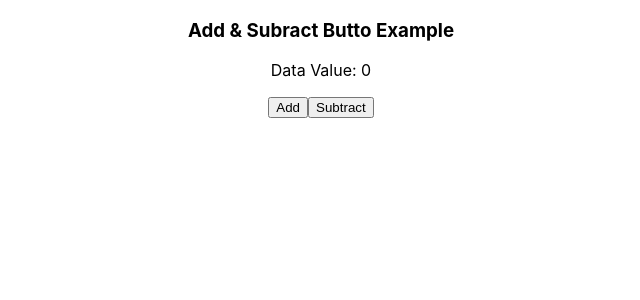
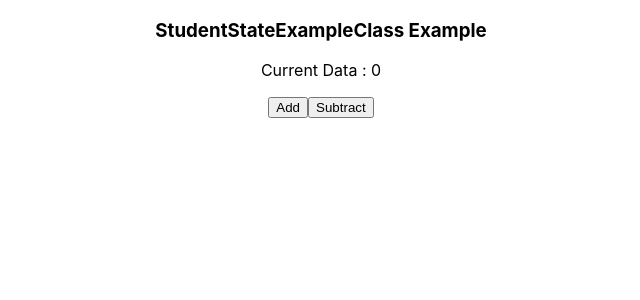
Before and after one commit to Wasiim12345/my_app_1, a React (Create React App) app: page / in a window 1280 px wide. Shown: the top 300 px of the page, without its empty margins (319-959 px from the left). Built offline with nearby package versions, Linux system fonts and the light colour scheme.

Commit message:
useState using class component

```diff
--- a/src/App.js
+++ b/src/App.js
@@ -12,6 +12,7 @@ import StudentStateClass from './StudentStateClass';
 import StudentGetInputBoxData from './StudentGetInputBoxData';
 import StudentGetInputBoxDataButton from './StudentGetInputBoxDataButton';
 import StudentStateExample from './StudentStateExample';
+import StudentStateExampleClass from './StudentStateExampleClass';
 
 function App() {
   return (
@@ -27,7 +28,8 @@ function App() {
       {/* <StudentStateClass /> */}
       {/* <StudentGetInputBoxData /> */}
       {/* <StudentGetInputBoxDataButton /> */}
-      <StudentStateExample />
+      {/* <StudentStateExample /> */}
+      <StudentStateExampleClass />
     </div>
   );
 }
--- /dev/null
+++ b/src/StudentStateExampleClass.js
@@ -0,0 +1,33 @@
+import React, { useState } from 'react';
+
+class StudentExampleClass extends React.Component{
+    constructor (props){
+        super(props);
+        this.state = {
+            data: 0,
+        };
+    }
+    addFunc(){
+        this.setState((prevState) => ({
+            data: prevState.data +1,
+        }));
+    }
+    subtractFunc(){
+        this.setState((prevState) => ({
+            data: prevState.data - 1,
+        }));
+    }
+
+    render() {
+        return(
+            <>
+                <h3>StudentStateExampleClass Example</h3>
+                <p>Current Data : {this.state.data}</p>
+                <button onClick={() => this.addFunc()}>Add</button>
+                <button onClick={() => this.subtractFunc()}>Subtract</button>
+            </>
+        )
+    }
+}
+
+export default StudentExampleClass;
```
